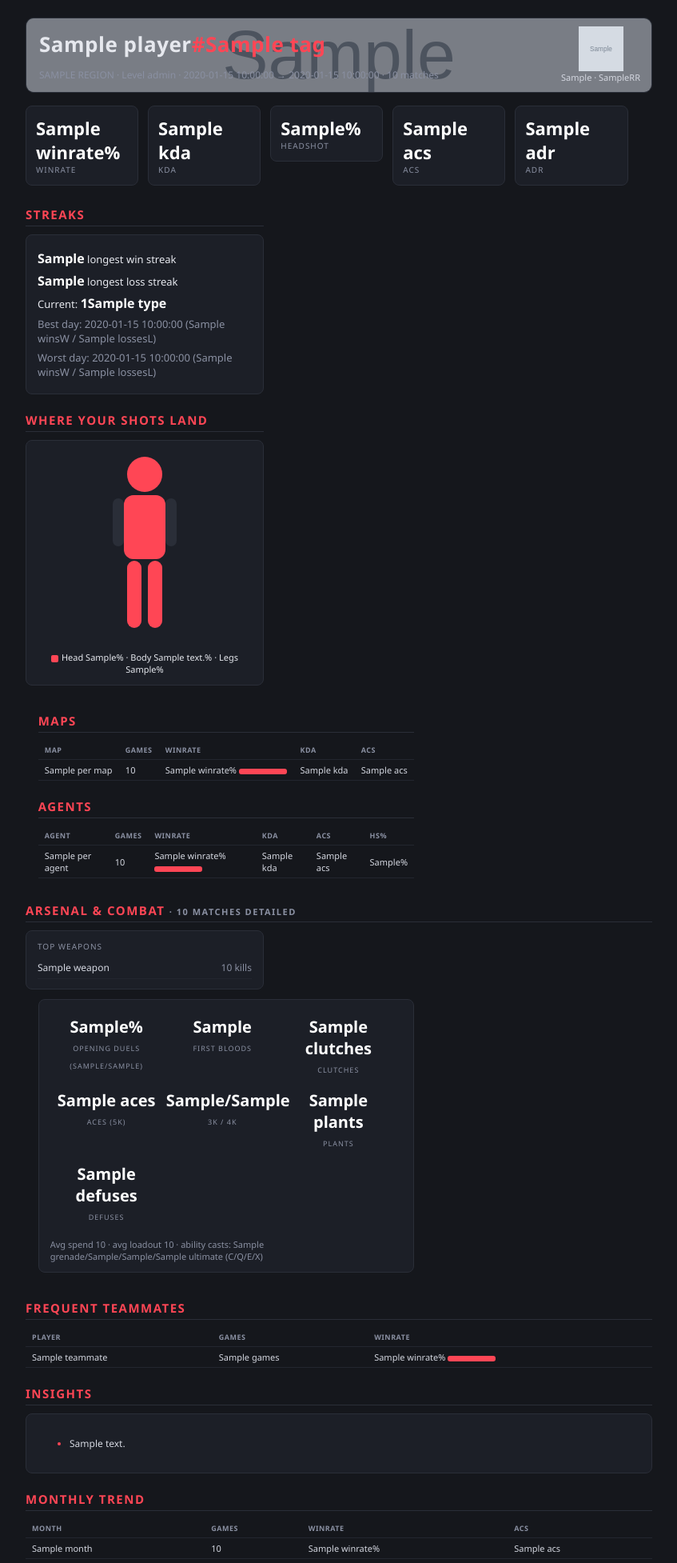
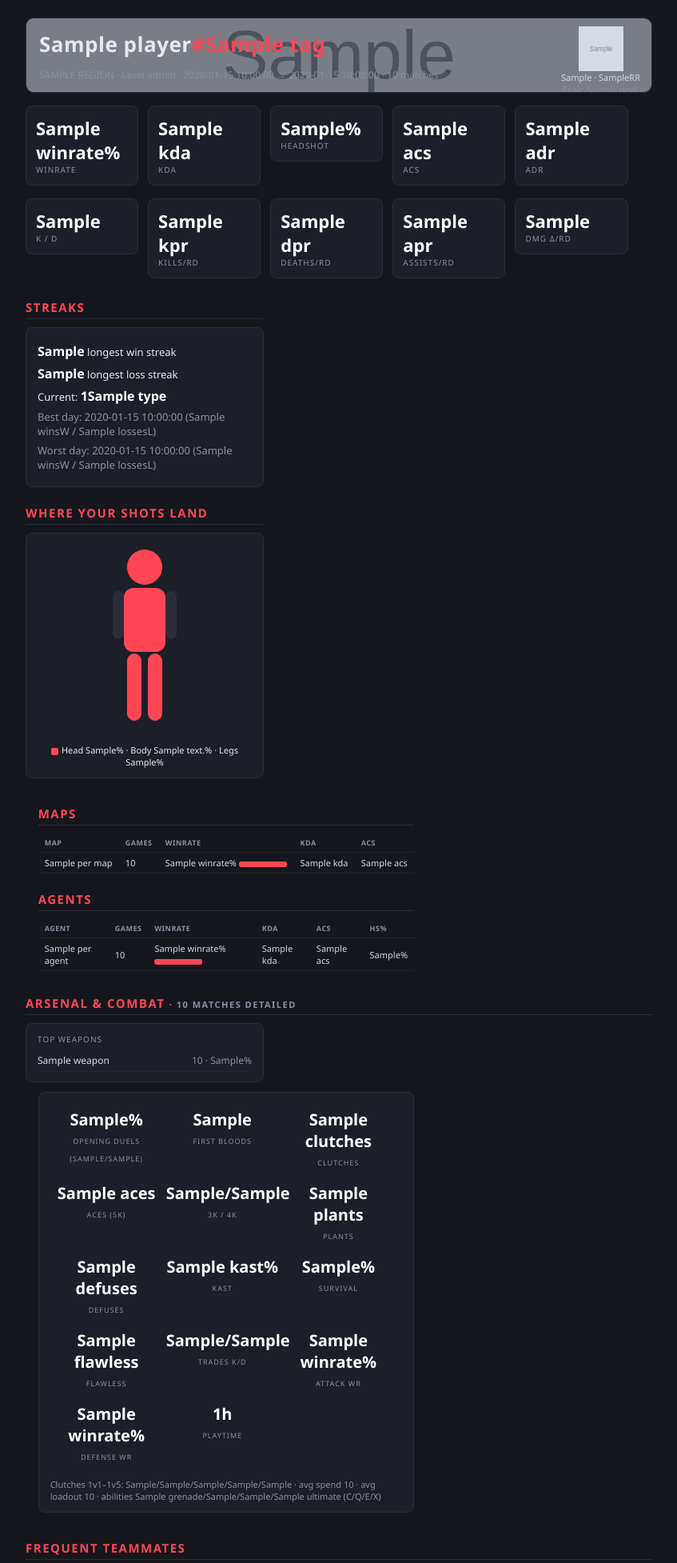
Before and after one commit to SurajBhari/valo-stats, a Flask app: template templates/report.html in a window 1280 px wide. Shown: the top 1954 px of the page at 80% size, without its empty margins (216-1063 px from the left). Run offline with Flask 3, Linux system fonts and the light colour scheme; the template is opened without the code that fills it: most values are stand-ins (such as "Sample title", 1, 10 or a date in 2020); grey boxes marked "Sample" are stand-in pictures.

Commit message:
feat: bring PDF report to parity with dashboard — peak, K/D, KPR/DPR/APR/DDΔ, KAST, survival/flawless/trades, attack/defense, clutch breakdown, weapon usage%, roles, accuracy, recent matches

```diff
--- a/app.py
+++ b/app.py
@@ -113,10 +113,10 @@ def pdf(job_id):
     ctx = _load_report_context(job_id)
     if ctx is None:
         return jsonify({"error": "job not ready"}), 400
-    agg, details, player, _matches = ctx
-    data = report.render_pdf(agg, player, details)
+    agg, details, player, matches = ctx
+    data = report.render_pdf(agg, player, details, matches)
     if data is None:
-        html = report.render_html(agg, player, details)
+        html = report.render_html(agg, player, details, matches)
         return Response(html, mimetype="text/html")
     safe_name = re.sub(r"[^A-Za-z0-9_-]", "_", player["name"]) or "player"
     return Response(data, mimetype="application/pdf",
--- a/templates/report.html
+++ b/templates/report.html
@@ -77,12 +77,12 @@
       <p class="muted">{{ player.region|upper }}{% if player.level %} · Level {{ player.level }}{% endif %}
         {% if stats.overview.matches %}· {{ stats.overview.date_from }} → {{ stats.overview.date_to }} · {{ stats.overview.matches }} matches{% endif %}</p>
     </div>
-    {% if player.rank_img %}<div class="rank"><img src="{{ player.rank_img }}" alt="">{% if player.rank_tier %}<div class="rr">{{ player.rank_tier }}{% if player.rr is not none %} · {{ player.rr }}RR{% endif %}</div>{% endif %}</div>{% endif %}
+    {% if player.rank_img %}<div class="rank"><img src="{{ player.rank_img }}" alt="">{% if player.rank_tier %}<div class="rr">{{ player.rank_tier }}{% if player.rr is not none %} · {{ player.rr }}RR{% endif %}</div>{% endif %}{% if player.peak %}<div class="rr" style="color:#8a90a2;">Peak: {{ player.peak }}</div>{% endif %}</div>{% endif %}
   </div>
   {% else %}
   <h1>{{ player.name }}<span class="accent">#{{ player.tag }}</span>
     {% if player.border_img %}<span class="lvl"><img src="{{ player.border_img }}" alt=""></span>{% endif %}</h1>
-  <p class="muted">{{ player.region|upper }}{% if player.level %} · Level {{ player.level }}{% endif %}
+  <p class="muted">{{ player.region|upper }}{% if player.level %} · Level {{ player.level }}{% endif %}{% if player.peak %} · Peak {{ player.peak }}{% endif %}
     {% if stats.overview.matches %}· {{ stats.overview.date_from }} → {{ stats.overview.date_to }} · {{ stats.overview.matches }} matches{% endif %}</p>
   {% endif %}
 
@@ -96,6 +96,13 @@
     <div class="kpi"><div class="v">{{ stats.overview.hs_pct }}%</div><div class="l">Headshot</div></div>
     <div class="kpi"><div class="v">{{ stats.overview.acs }}</div><div class="l">ACS</div></div>
     <div class="kpi"><div class="v">{{ stats.overview.adr }}</div><div class="l">ADR</div></div>
+  </div>
+  <div class="kpis">
+    <div class="kpi"><div class="v">{{ stats.overview.kd }}</div><div class="l">K / D</div></div>
+    <div class="kpi"><div class="v">{{ stats.overview.kpr }}</div><div class="l">Kills/rd</div></div>
+    <div class="kpi"><div class="v">{{ stats.overview.dpr }}</div><div class="l">Deaths/rd</div></div>
+    <div class="kpi"><div class="v">{{ stats.overview.apr }}</div><div class="l">Assists/rd</div></div>
+    <div class="kpi"><div class="v">{{ stats.overview.dd_delta }}</div><div class="l">Dmg Δ/rd</div></div>
   </div>
 
   <div class="row">
@@ -171,7 +178,7 @@
       <div class="panel">
         <div class="l" style="font-size:10px;text-transform:uppercase;letter-spacing:1px;color:#8a90a2;margin-bottom:6px;">Top weapons</div>
         {% for w in dstats.weapons[:8] %}
-        <div class="wpn">{% if weapon_icons[w.name] %}<img src="{{ weapon_icons[w.name] }}" alt="">{% endif %}<span class="wn">{{ w.name }}</span><span class="wk">{{ w.kills }} kills</span></div>
+        <div class="wpn">{% if weapon_icons[w.name] %}<img src="{{ weapon_icons[w.name] }}" alt="">{% endif %}<span class="wn">{{ w.name }}</span><span class="wk">{{ w.kills }} · {{ w.usage_pct }}%</span></div>
         {% endfor %}
       </div>
     </div>
@@ -185,10 +192,18 @@
           <div class="ci"><span class="cv">{{ dstats.combat.multikills['3k'] }}/{{ dstats.combat.multikills['4k'] }}</span><span class="cl">3K / 4K</span></div>
           <div class="ci"><span class="cv">{{ dstats.combat.plants }}</span><span class="cl">Plants</span></div>
           <div class="ci"><span class="cv">{{ dstats.combat.defuses }}</span><span class="cl">Defuses</span></div>
+          <div class="ci"><span class="cv">{{ dstats.kast }}%</span><span class="cl">KAST</span></div>
+          <div class="ci"><span class="cv">{{ dstats.combat.survival_pct }}%</span><span class="cl">Survival</span></div>
+          <div class="ci"><span class="cv">{{ dstats.combat.flawless }}</span><span class="cl">Flawless</span></div>
+          <div class="ci"><span class="cv">{{ dstats.combat.trade_kills }}/{{ dstats.combat.traded_deaths }}</span><span class="cl">Trades K/D</span></div>
+          <div class="ci"><span class="cv">{{ dstats.sides.attack.winrate }}%</span><span class="cl">Attack WR</span></div>
+          <div class="ci"><span class="cv">{{ dstats.sides.defense.winrate }}%</span><span class="cl">Defense WR</span></div>
+          <div class="ci"><span class="cv">{{ dstats.playtime.total_hours }}h</span><span class="cl">Playtime</span></div>
         </div>
         <div class="muted" style="margin-top:10px;font-size:11px;">
-          Avg spend {{ dstats.economy.spent_avg }} · avg loadout {{ dstats.economy.loadout_avg }} ·
-          ability casts: {{ dstats.abilities.grenade }}/{{ dstats.abilities.ability1 }}/{{ dstats.abilities.ability2 }}/{{ dstats.abilities.ultimate }} (C/Q/E/X)
+          Clutches 1v1–1v5: {{ dstats.clutch_breakdown['1v1'] }}/{{ dstats.clutch_breakdown['1v2'] }}/{{ dstats.clutch_breakdown['1v3'] }}/{{ dstats.clutch_breakdown['1v4'] }}/{{ dstats.clutch_breakdown['1v5'] }} ·
+          avg spend {{ dstats.economy.spent_avg }} · avg loadout {{ dstats.economy.loadout_avg }} ·
+          abilities {{ dstats.abilities.grenade }}/{{ dstats.abilities.ability1 }}/{{ dstats.abilities.ability2 }}/{{ dstats.abilities.ultimate }} (C/Q/E/X)
         </div>
       </div>
     </div>
@@ -204,6 +219,36 @@
     {% endfor %}
   </table>
   {% endif %}
+  {% endif %}
+
+  {% if per_role %}
+  <h2>Role performance</h2>
+  <table>
+    <tr><th>Role</th><th>Games</th><th>Record</th><th>Winrate</th><th>K/D</th><th>ACS</th><th>ADR</th><th>DDΔ</th></tr>
+    {% for r in per_role %}<tr><td>{{ r.role }}</td><td>{{ r.games }}</td><td>{{ r.wins }}W–{{ r.losses }}L</td>
+      <td>{{ r.winrate }}%</td><td>{{ r.kd }}</td><td>{{ r.acs }}</td><td>{{ r.adr }}</td><td>{{ r.dd_delta }}</td></tr>{% endfor %}
+  </table>
+  {% endif %}
+
+  <h2>Accuracy</h2>
+  <table>
+    <tr><th></th><th>Head</th><th>Body</th><th>Legs</th></tr>
+    <tr><td class="muted">Hits</td><td>{{ accuracy.head }}</td><td>{{ accuracy.body }}</td><td>{{ accuracy.leg }}</td></tr>
+    <tr><td class="muted">Share</td><td>{{ accuracy.head_pct }}%</td><td>{{ accuracy.body_pct }}%</td><td>{{ accuracy.leg_pct }}%</td></tr>
+  </table>
+
+  {% if recent_matches %}
+  <h2>Recent matches</h2>
+  <table>
+    <tr><th>Date</th><th>Map</th><th>Agent</th><th>Result</th><th>Place</th><th>K/D/A</th><th>ACS</th><th>DDΔ</th><th>HS%</th><th>Special</th></tr>
+    {% for m in recent_matches %}
+    <tr><td>{{ m.date }}</td><td>{{ m.map }}</td><td>{{ m.agent }}</td>
+      <td>{% if m.won == 1 %}<span class="tag-w">Win</span>{% elif m.won == 0 %}<span class="tag-l">Loss</span>{% else %}Draw{% endif %}</td>
+      <td>{% if m.placement %}{% if m.placement == 1 %}MVP{% else %}#{{ m.placement }}{% endif %}{% else %}—{% endif %}</td>
+      <td>{{ m.kills }}/{{ m.deaths }}/{{ m.assists }}</td><td>{{ m.acs }}</td><td>{{ m.dd_delta }}</td><td>{{ m.hs_pct }}%</td>
+      <td class="muted">{% if m.aces %}Ace {% endif %}{% if m.multikills['4k'] %}4K×{{ m.multikills['4k'] }} {% endif %}{% if m.multikills['3k'] %}3K×{{ m.multikills['3k'] }} {% endif %}{% if m.clutches %}Clutch×{{ m.clutches }}{% endif %}</td></tr>
+    {% endfor %}
+  </table>
   {% endif %}
 
   <h2>Insights</h2>
```
Also changed, not shown: report.py (+12 -4 lines), tests/test_report.py (+13 -0 lines).
